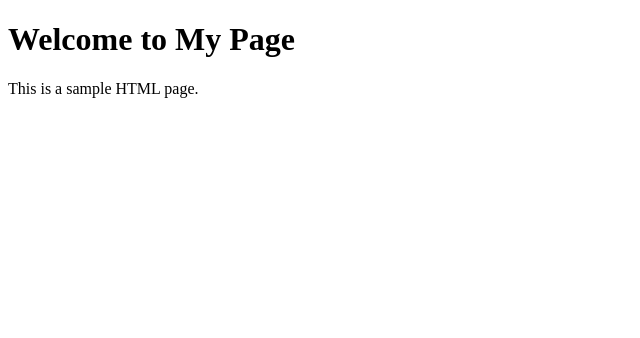
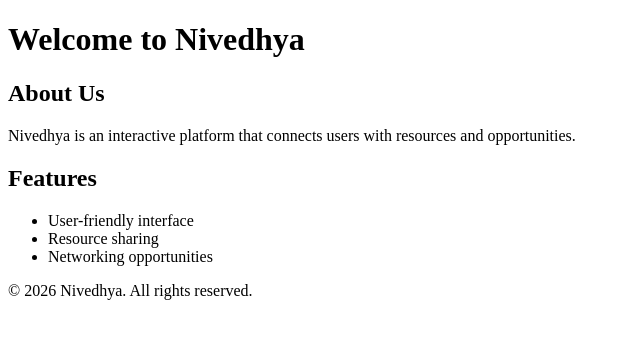
Before and after one commit to amalchandch-hub/Nivi, a plain HTML site: page index.html in a window 1280 px wide. Shown: the whole page, without its empty margins (0-640 px from the left). Drawn offline with Linux system fonts and the light colour scheme.

Commit message:
Updated index.html with the complete HTML content for the interactive Nivedhya page.

```diff
--- a/index.html
+++ b/index.html
@@ -1,10 +1,32 @@
 <!DOCTYPE html>
-<html>
+<html lang="en">
 <head>
-    <title>My Page</title>
+    <meta charset="UTF-8">
+    <meta name="viewport" content="width=device-width, initial-scale=1.0">
+    <title>Nivedhya</title>
+    <link rel="stylesheet" href="styles.css">
 </head>
 <body>
-    <h1>Welcome to My Page</h1>
-    <p>This is a sample HTML page.</p>
+    <header>
+        <h1>Welcome to Nivedhya</h1>
+    </header>
+    <main>
+        <section>
+            <h2>About Us</h2>
+            <p>Nivedhya is an interactive platform that connects users with resources and opportunities.</p>
+        </section>
+        <section>
+            <h2>Features</h2>
+            <ul>
+                <li>User-friendly interface</li>
+                <li>Resource sharing</li>
+                <li>Networking opportunities</li>
+            </ul>
+        </section>
+    </main>
+    <footer>
+        <p>&copy; 2026 Nivedhya. All rights reserved.</p>
+    </footer>
+    <script src="script.js"></script>
 </body>
 </html>
```
